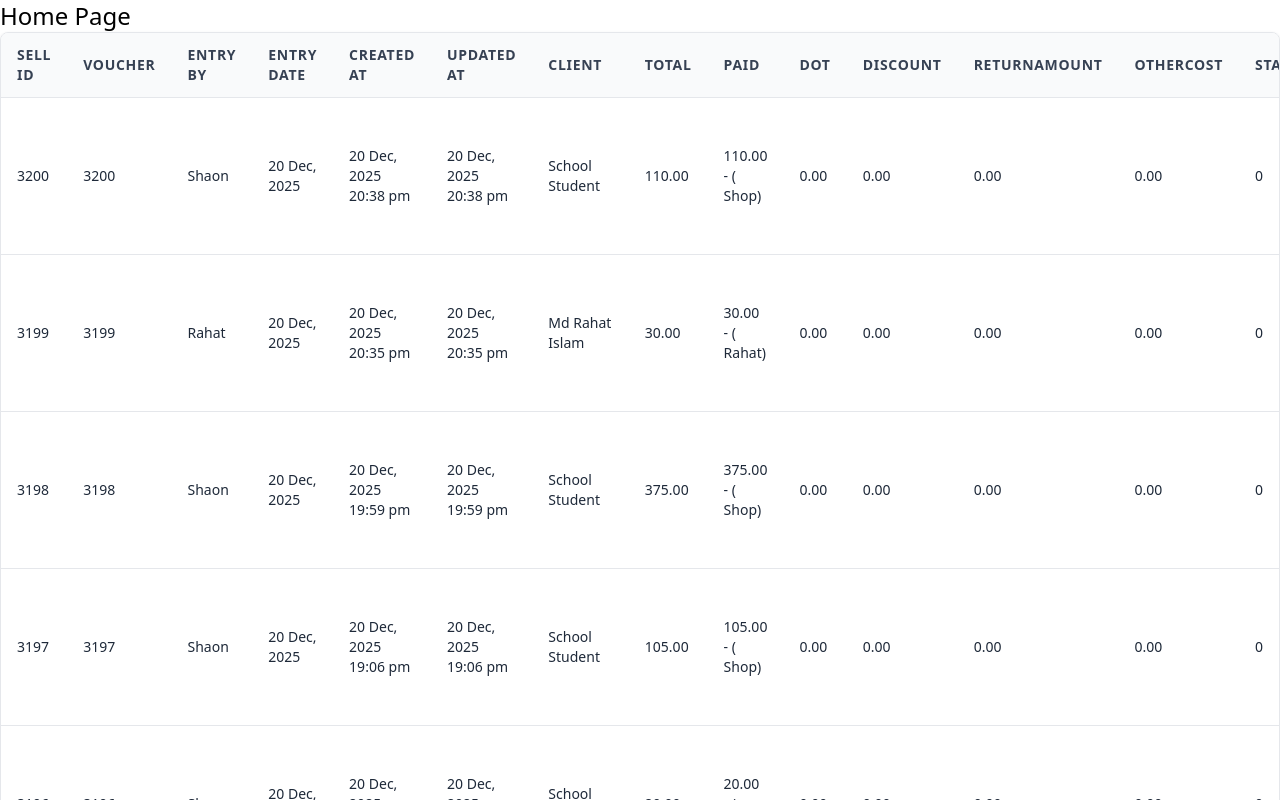
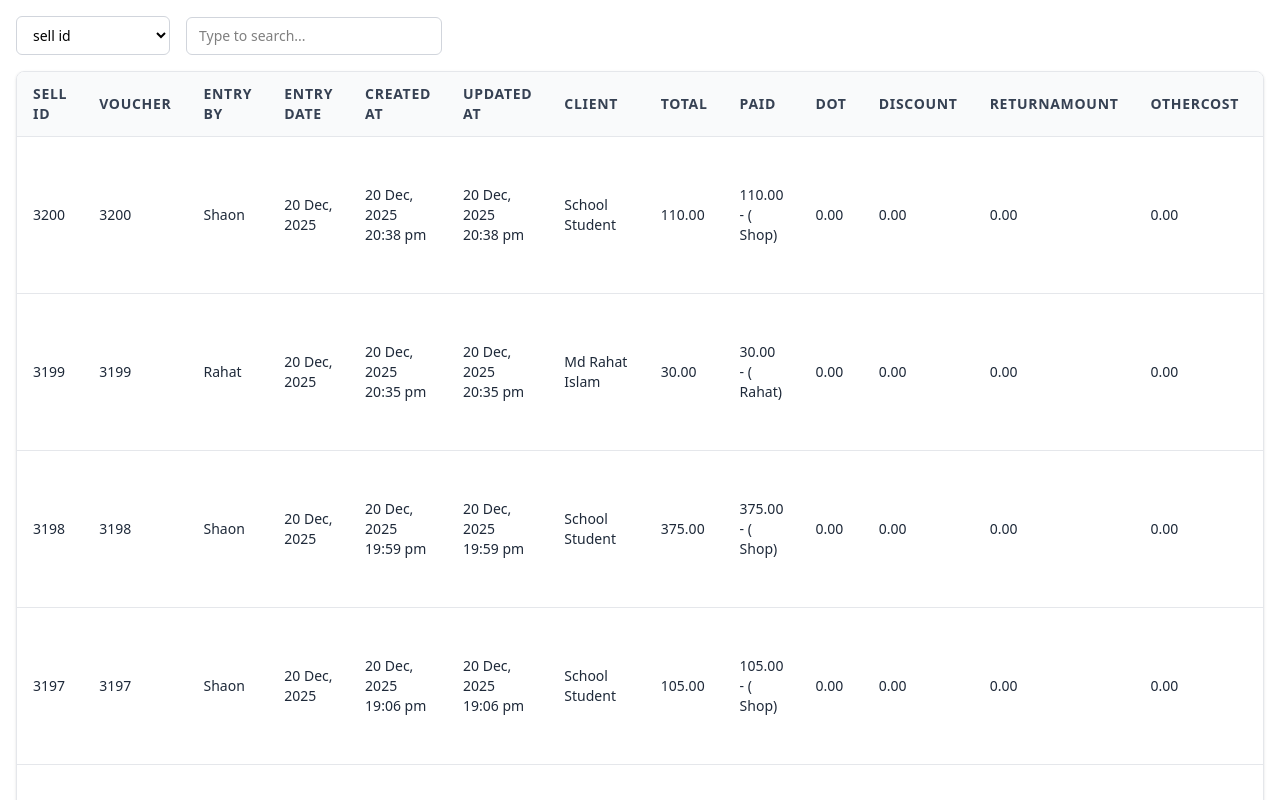
Before and after one commit to ratulislam46/ragory-ltd-task, a React (Vite) app: page / in a window 1280 px wide. Shown: the top 800 px of the page. Built offline with nearby package versions, Linux system fonts and the light colour scheme.

Commit message:
added search and filter filed

```diff
--- a/src/pages/Home.jsx
+++ b/src/pages/Home.jsx
@@ -1,15 +1,68 @@
-import React from 'react';
+import React, { useState } from 'react';
 import jsonData from '../data/data.json';
 import DataTable from '../components/DataTable';
 
 const Home = () => {
+  const [searchField, setSearchField] = useState("sell_id");
+  const [searchQuery, setSearchQuery] = useState("");
 
-    return (
-        <div>
-            <h1 className='text-2xl'>Home Page</h1>
-            <DataTable data={jsonData.data} />
-        </div>
-    );
+  // Helper: strip HTML tags for search
+  const stripHTML = (str) => {
+    if (!str) return "";
+    return str.replace(/<[^>]+>/g, "");
+  };
+
+  // Filtered data
+  const filteredData = jsonData.data.filter((row) => {
+    let value = row[searchField];
+
+    if (value === null || value === undefined) return false;
+
+    // If object, stringify
+    if (typeof value === "object") {
+      value = JSON.stringify(value);
+    }
+
+    // If string, strip HTML tags
+    if (typeof value === "string") {
+      value = stripHTML(value);
+    }
+
+    return value.toString().toLowerCase().includes(searchQuery.toLowerCase());
+  });
+
+  // Dropdown options dynamically from first row
+  const columns = Object.keys(jsonData.data[0]);
+
+  return (
+    <div className="p-4 space-y-4">
+      {/* ===== Search Section ===== */}
+      <div className="flex flex-col sm:flex-row sm:items-center sm:space-x-4 space-y-2 sm:space-y-0">
+        <select
+          className="border border-gray-300 rounded-md px-3 py-2 text-sm focus:outline-none focus:ring-2 focus:ring-blue-500"
+          value={searchField}
+          onChange={(e) => setSearchField(e.target.value)}
+        >
+          {columns?.map((col) => (
+            <option key={col} value={col}>
+              {col.replace(/_/g, " ")}
+            </option>
+          ))}
+        </select>
+
+        <input
+          type="text"
+          className="border border-gray-300 rounded-md px-3 py-2 text-sm w-full sm:w-64 focus:outline-none focus:ring-2 focus:ring-blue-500"
+          placeholder="Type to search..."
+          value={searchQuery}
+          onChange={(e) => setSearchQuery(e.target.value)}
+        />
+      </div>
+
+      {/* ===== Data Table ===== */}
+      <DataTable data={filteredData} />
+    </div>
+  );
 };
 
 export default Home;
```
